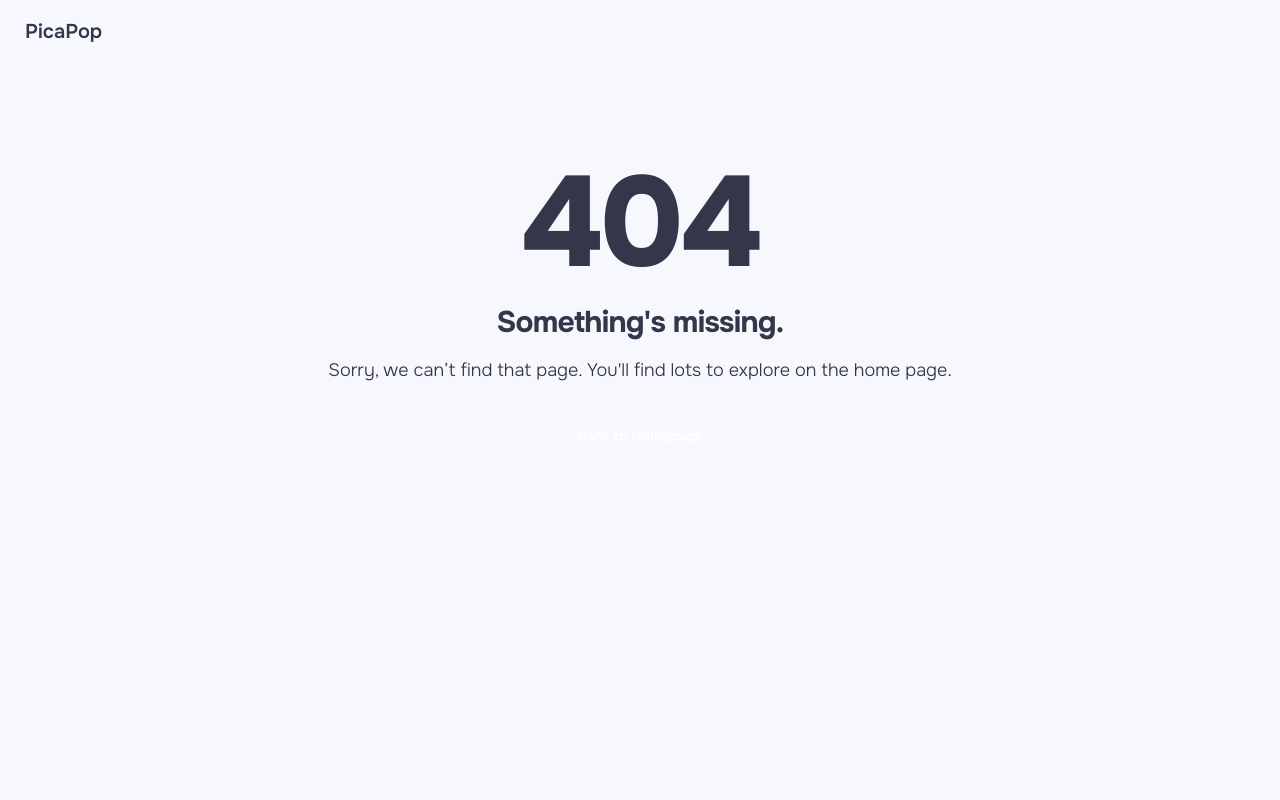
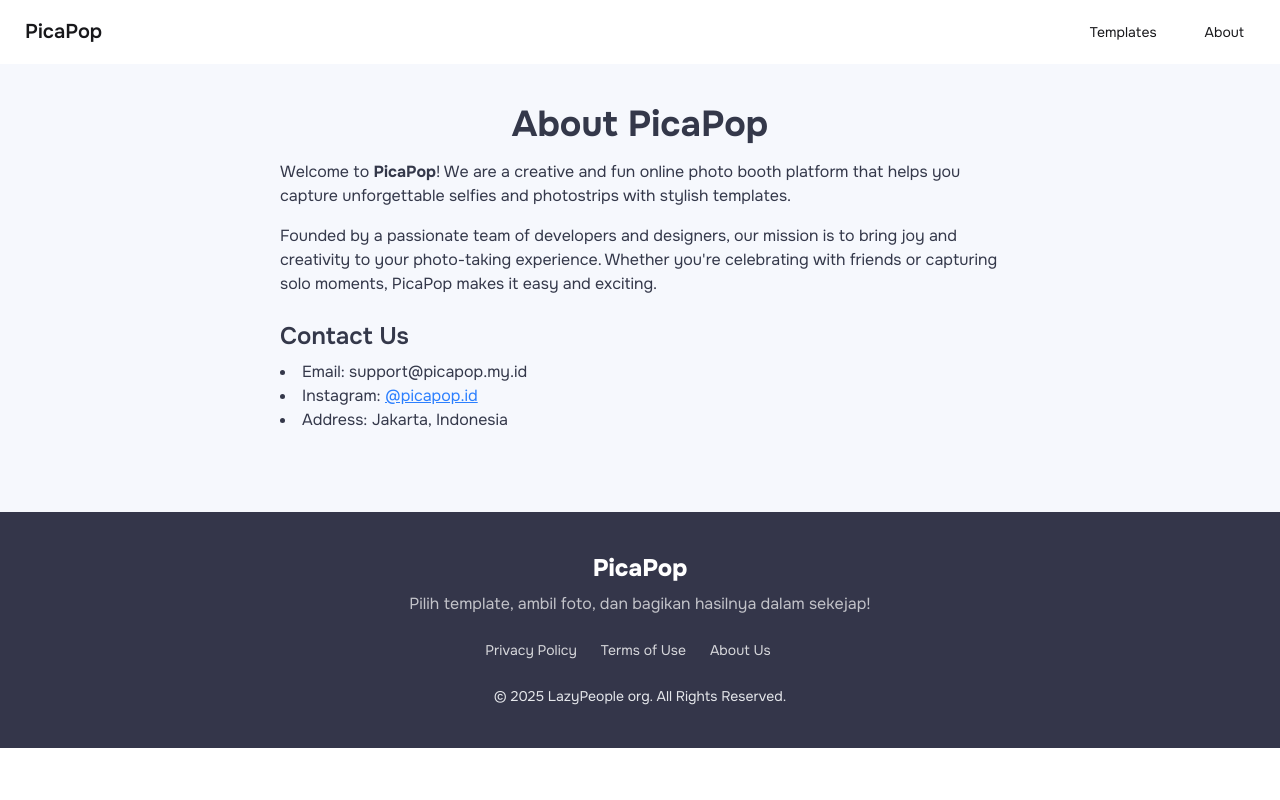
Before and after one commit to AnggaaIs/picapop, a Next.js app: page /about in a window 1280 px wide. Before the commit this address had no page. Shown: the top 800 px of the page. Built offline with nearby package versions, Linux system fonts and the light colour scheme.

Commit message:
style: enhance layout and styling in various components for improved user experience

```diff
--- /dev/null
+++ b/src/app/about/page.tsx
@@ -0,0 +1,27 @@
+// app/about/page.tsx
+import { Metadata } from "next";
+
+export const metadata: Metadata = {
+  title: "About Us | PicaPop",
+  description: "Learn more about PicaPop, the fun & creative online photo booth for unique selfies!",
+};
+
+export default function AboutPage() {
+  return (
+    <main className="max-w-3xl mx-auto p-6 pb-20 py-10">
+      <h1 className="text-4xl font-bold mb-4 text-center text-[#34384a]">About PicaPop</h1>
+      <p className="mb-4 text-[#34384a]">
+        Welcome to <strong>PicaPop</strong>! We are a creative and fun online photo booth platform that helps you capture unforgettable selfies and photostrips with stylish templates.
+      </p>
+      <p className="mb-4 text-[#34384a]">
+        Founded by a passionate team of developers and designers, our mission is to bring joy and creativity to your photo-taking experience. Whether you&apos;re celebrating with friends or capturing solo moments, PicaPop makes it easy and exciting.
+      </p>
+      <h2 className="text-2xl font-semibold mt-6 mb-2 text-[#34384a]">Contact Us</h2>
+      <ul className="list-disc text-[#34384a] list-inside">
+        <li>Email: support@picapop.my.id</li>
+        <li>Instagram: <a className="text-blue-500 underline" href="https://instagram.com/picapop.id">@picapop.id</a></li>
+        <li>Address: Jakarta, Indonesia</li>
+      </ul>
+    </main>
+  );
+}
--- a/src/app/page.tsx
+++ b/src/app/page.tsx
@@ -90,7 +90,7 @@ export default function Home() {
         </div>
       </section>
 
-      <section className="flex flex-col items-center p-10 mt-15 rounded-4xl">
+      <section className="flex flex-col items-center md:p-10 px-3 mt-15 rounded-4xl">
         <div className="flex flex-col items-center max-w-6xl md:p-5 rounded-xl w-full">
           <div className="mb-16 lg:mb-16 text-center">
             <h2 className="text-2xl mb-2 text-[#34364a] md:font-extrabold font-bold leading-tight text-center md:text-3xl">
--- a/src/app/sitemap.ts
+++ b/src/app/sitemap.ts
@@ -9,10 +9,16 @@ export default function sitemap(): MetadataRoute.Sitemap {
       priority: 1,
     },
     {
+      url: 'https://picapop.my.id/about',
+      lastModified: new Date(),
+      changeFrequency: 'daily',
+      priority: 0.7,
+    },
+    {
       url: 'https://picapop.my.id/templates',
       lastModified: new Date(),
       changeFrequency: 'daily',
-      priority: 0.8,
+      priority: 0.7,
     },
     {
       url: 'https://picapop.my.id/privacy-policy',
--- a/src/components/Footer.tsx
+++ b/src/components/Footer.tsx
@@ -2,7 +2,7 @@ import Link from "next/link";
 
 export default function Footer() {
   return (
-    <footer className="p-10 z-[10] bg-[#34364a] rounded-t-3xl md:p-8 lg:p-10">
+    <footer className="p-10 z-[10] bg-[#34364a] md:p-8 lg:p-10">
       <div className="mx-auto max-w-screen-xl text-center">
         <Link href="/" className="font-extrabold flex justify-center items-center text-2xl text-white">
           PicaPop
@@ -10,10 +10,13 @@ export default function Footer() {
         <p className="mb-6 mt-2 text-white/70">Pilih template, ambil foto, dan bagikan hasilnya dalam sekejap!</p>
         <ul className="flex text-sm flex-wrap justify-center items-center mb-6 text-white/80">
           <li>
-            <a href="/privacy-policy" className="mr-4 hover:underline md:mr-6">Privacy Policy</a>
+            <Link href="/privacy-policy" className="mr-4 hover:underline md:mr-6">Privacy Policy</Link>
           </li>
           <li>
-            <a href="/terms-of-use" className="mr-4 hover:underline md:mr-6">Terms of Use</a>
+            <Link href="/terms-of-use" className="mr-4 hover:underline md:mr-6">Terms of Use</Link>
+          </li>
+          <li>
+            <Link href="/about" className="mr-4 hover:underline md:mr-6">About Us</Link>
           </li>
         </ul>
         <span className="text-sm text-gray-200 sm:text-center">© 2025 <a href="https://lazypeople.my.id" className="hover:underline">LazyPeople org</a>. All Rights Reserved.</span>
--- a/src/components/Navbar.tsx
+++ b/src/components/Navbar.tsx
@@ -5,39 +5,16 @@ import Link from "next/link";
 export default function Navbar() {
   // const { setTheme } = useTheme()
   return (
-    <div className="navbar">
+    <div className="navbar bg-white">
       <div className="flex-1">
-        <Link href="/" className="btn btn-ghost bg-transparent rounded-xl shadow-none text-xl text-[#34364a]">PicaPop</Link>
+        <Link href={'/'} className="btn btn-ghost bg-transparent rounded-xl shadow-none text-xl">PicaPop</Link>
       </div>
-      {/* <div className="flex-none">
-        <div className="dropdown dropdown-end">
-          <div tabIndex={0} role="button" className="btn m-1">
-            Theme
-            <svg
-              width="12px"
-              height="12px"
-              className="inline-block h-2 w-2 fill-current opacity-60"
-              xmlns="http://www.w3.org/2000/svg"
-              viewBox="0 0 2048 2048">
-              <path d="M1799 349l242 241-1017 1017L7 590l242-241 775 775 775-775z"></path>
-            </svg>
-          </div>
-          <ul tabIndex={0} className="dropdown-content bg-base-300 rounded-box z-1 w-52 p-2 shadow-2xl">
-            {themes.map((theme, index) => (
-              <li key={index}>
-                <input
-                  type="radio"
-                  name="theme-dropdown"
-                  className="theme-controller btn btn-sm btn-block btn-ghost justify-start"
-                  aria-label={theme.label}
-                  onClick={() => setTheme(theme.value)}
-                  value={theme.value} />
-              </li>
-            ))}
-          </ul>
-        </div>
-
-      </div> */}
+      <div className="flex-none">
+        <ul className="flex gap-2 *:transition-all *:py-2.5 *:px-5 *:hover:shadow-none *:hover:cursor-pointer *:hover:bg-[#34364a] *:hover:text-white *:rounded-xl *:bg-tranparent text-sm px-2">
+          <li className=""><Link href={'/templates'}>Templates</Link></li>
+          <li><Link href={'/about'}>About</Link></li>
+        </ul>
+      </div>
     </div>
   )
 }
--- a/src/components/features.tsx
+++ b/src/components/features.tsx
@@ -8,7 +8,7 @@ export default function FeaturesItem({
   icon: React.ReactNode
 } & React.HTMLAttributes<HTMLDivElement>) {
   return (
-    <div className="bg-white px-5 py-6 rounded-lg">
+    <div className="bg-white px-5 py-6 rounded-xl">
       <div className="flex justify-center items-center mb-4 w-10 h-10 rounded-full bg-blue-100 lg:h-12 lg:w-12">
         {icon}
       </div>
```
